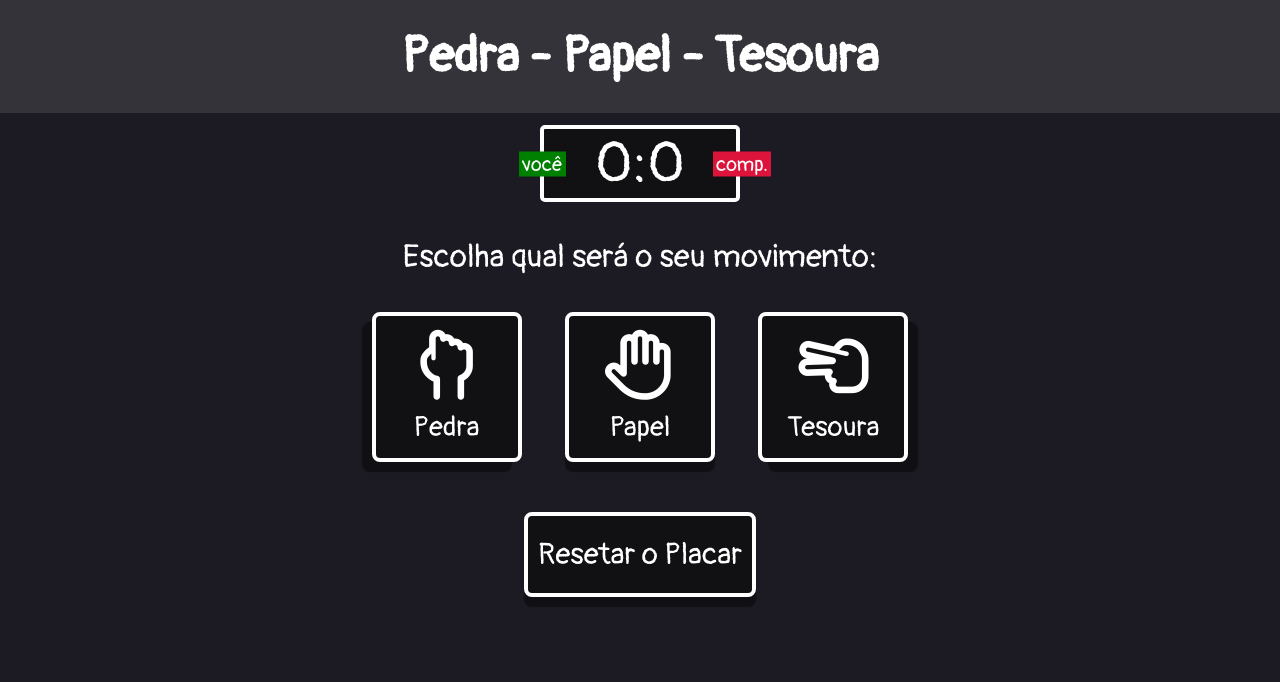
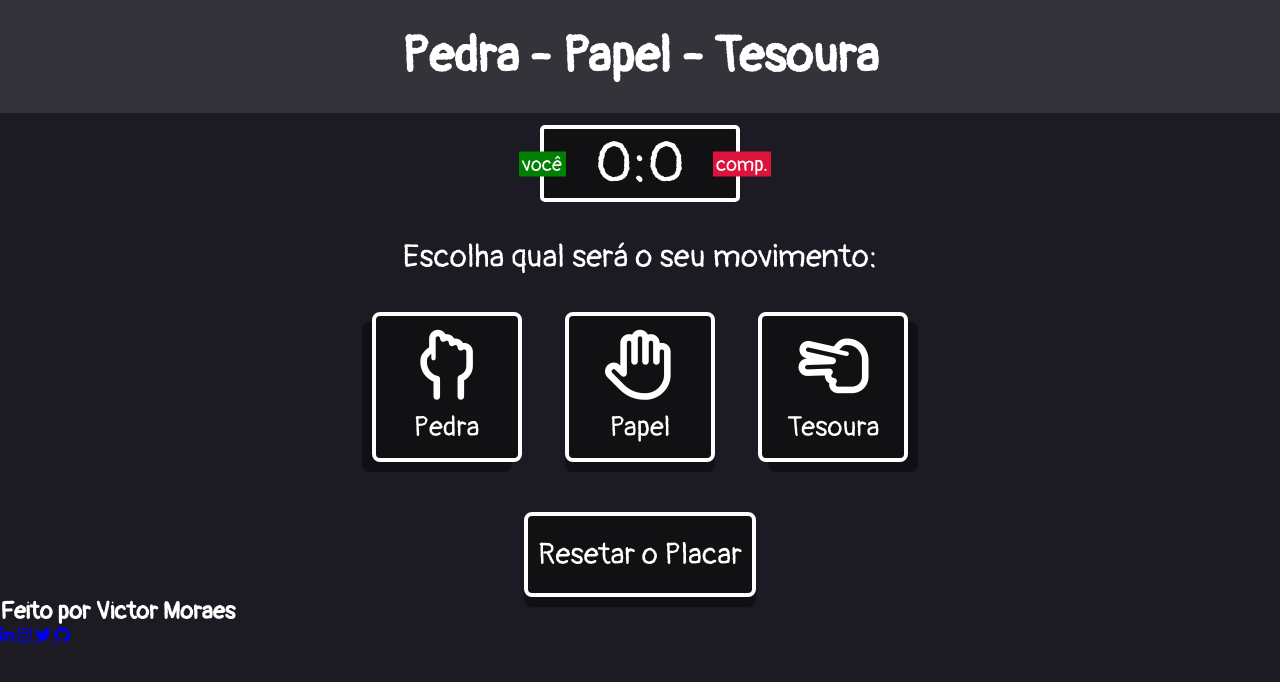
Before and after one commit to victordlmoraes/pedra-papel-tesoura, a plain HTML site: page index.html in a window 1280 px wide. Drawn offline with Linux system fonts and the light colour scheme.

Commit message:
adicionado footer

```diff
--- a/index.html
+++ b/index.html
@@ -43,6 +43,23 @@
         <button onclick="resetButton()" id="reset-button">Resetar o Placar</button>
     </div>
 
+    <footer>
+        <h2>Feito por Victor Moraes</h2>
+
+        <a href="https://www.linkedin.com/in/victor-moraes95/">
+            <i class="fab fa-linkedin-in"></i>
+        </a>
+        <a href="https://www.linkedin.com/in/victor-moraes95/">
+            <i class="fab fa-instagram"></i>
+        </a>
+        <a href="https://www.linkedin.com/in/victor-moraes95/">
+            <i class="fab fa-twitter"></i>
+        </a>
+        <a href="https://github.com/victordlmoraes">
+            <i class="fab fa-github"></i>
+        </a>
+    </footer>
+
 <script src="game.js"></script>
 </body>
 </html>
```
